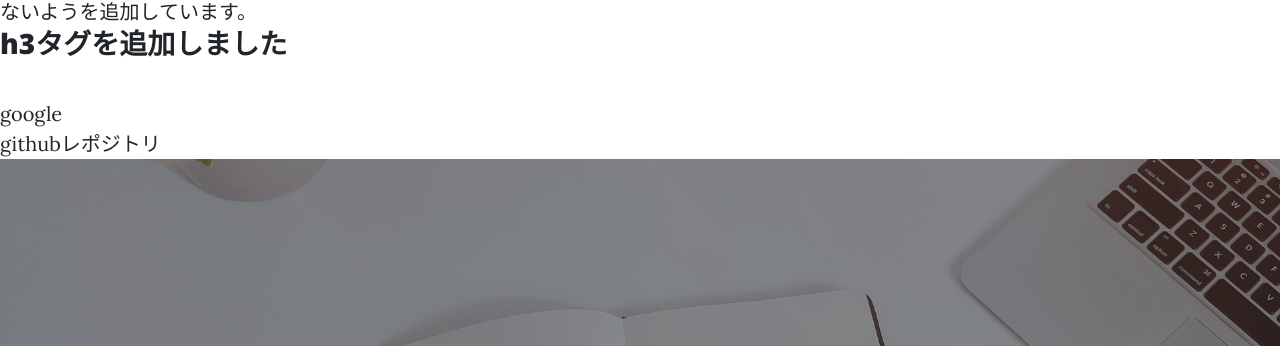
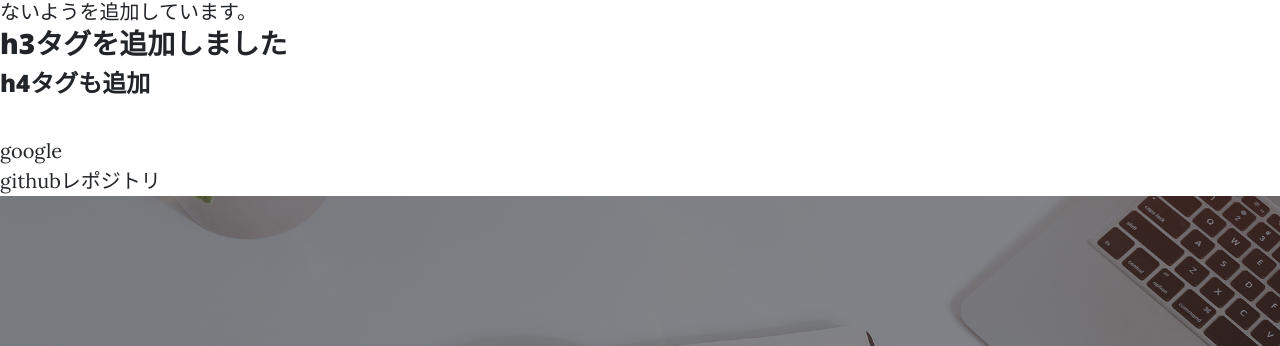
Before and after one commit to shizen-shin/yuta-miyasaka38.github.io, a website: page index.html in a window 1280 px wide. Shown: the part 105-451 px from the top of the page. Drawn offline with nearby package versions, Linux system fonts and the light colour scheme.

Commit message:
h4を追加

```diff
--- a/index.html
+++ b/index.html
@@ -15,6 +15,8 @@
   ないようを追加しています。
 
   <h3>h3タグを追加しました</h3>
+
+  <h4>h4タグも追加</h4>
 
   <br>
   <a href="https://www.google.com/">google</a>
```
